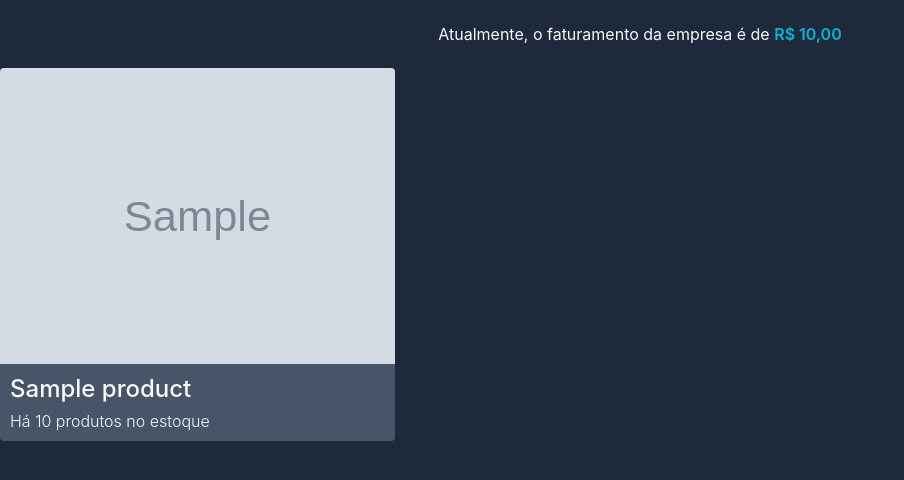
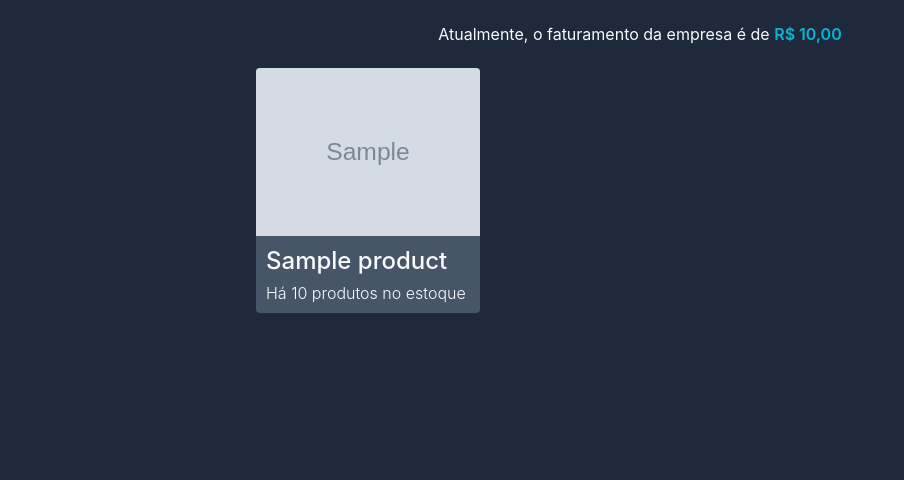
Before and after one commit to ruangustavo/django-crm, a Django app: page / in a window 1280 px wide. Shown: the part 59-539 px from the top of the page, without its empty margins (0-904 px from the left). Run offline with Django 4.2, Linux system fonts and the light colour scheme; tables that the repository leaves empty hold one stand-in row (values such as "Sample post"); grey boxes marked "Sample" are stand-in pictures; some libraries are stand-ins or nearby versions; some web fonts are replaced.

Commit message:
Fit image in container

```diff
--- a/static/css/styles.css
+++ b/static/css/styles.css
@@ -75,7 +75,7 @@ header {
 /* || Main */
 main {
   margin: auto;
-  min-width: 30%;
+  max-width: 60%;
   margin-top: 2.4rem;
 }
 
@@ -115,6 +115,8 @@ main > h2 {
 
 .product img {
   width: 100%;
+  height: 100%;
+  object-fit: cover;
   border-radius: 0.4rem 0.4rem 0 0;
 }
 
```
